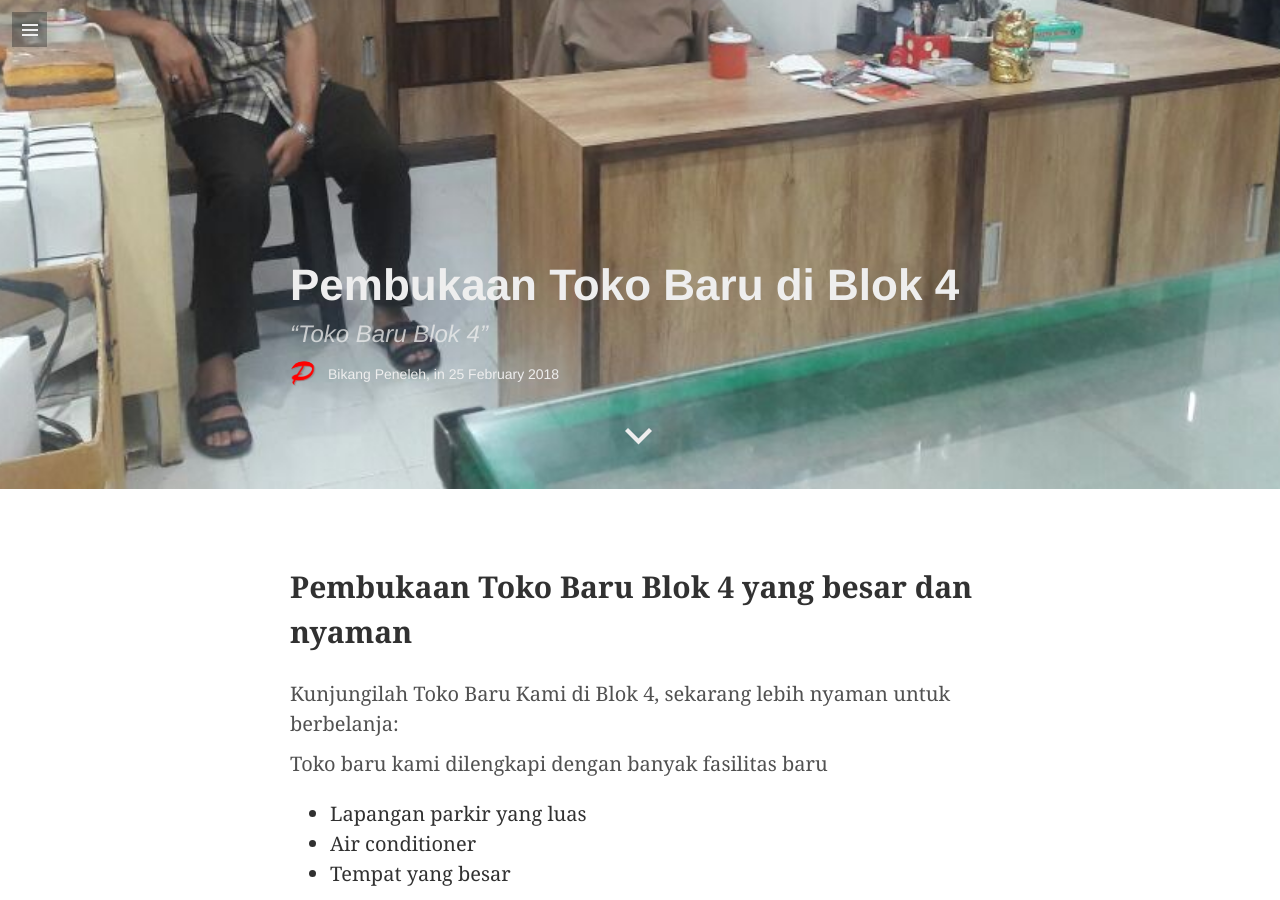
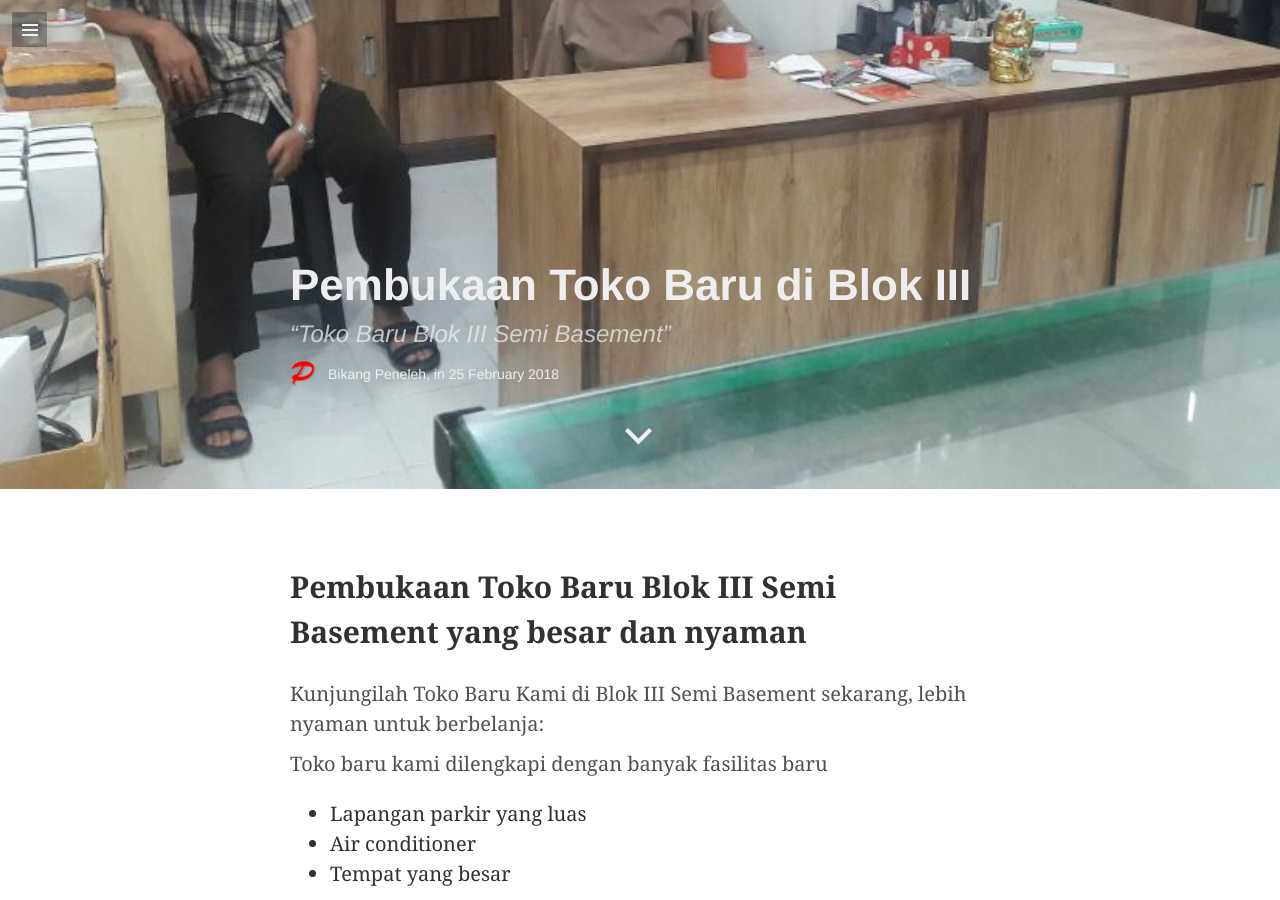
Before and after one commit to bikangpeneleh/bikangpeneleh, a Jekyll site: the page built from _posts/2018-02-25-pembukaan-toko-baru.md, in a window 1280 px wide and 900 px high, scrolled down 411 px. Built offline with Jekyll 4.4.1, drawn with Linux system fonts in a browser that asks for light colours; some web fonts are replaced; comment, search, counter and statistics services are not loaded; some of the changed text lies outside the part shown.

Commit message:
Fix Address
Fix Address

```diff
--- a/_posts/2018-02-25-pembukaan-toko-baru.md
+++ b/_posts/2018-02-25-pembukaan-toko-baru.md
@@ -1,17 +1,17 @@
 ---
 layout: post
-title: Pembukaan Toko Baru di Blok 4
-quote: "Toko Baru Blok 4"
+title: Pembukaan Toko Baru di Blok III
+quote: "Toko Baru Blok III Semi Basement"
 image:
       url: /media/toko_baru_Feb2018/toko_baru_01.jpeg
 tags:
-- Toko Baru Blok 4
+- Toko Baru Blok III
 theme_color: 302F2D
 ---
 
-## Pembukaan Toko Baru Blok 4 yang besar dan nyaman
+## Pembukaan Toko Baru Blok III Semi Basement yang besar dan nyaman
 
-Kunjungilah Toko Baru Kami di Blok 4, sekarang lebih nyaman untuk berbelanja:
+Kunjungilah Toko Baru Kami di Blok III Semi Basement sekarang, lebih nyaman untuk berbelanja:
 
 Toko baru kami dilengkapi dengan banyak fasilitas baru
 
@@ -37,4 +37,9 @@ Toko baru kami dilengkapi dengan banyak fasilitas baru
 {% include lightbox-image.html group="toko_baru" url="/media/toko_baru_Feb2018/toko_baru_08.jpeg" width="100%" description="Macam Macam Kue" %}
 
 
+<br/>Proyek Senen Blok III
+<br/>Telp: (021) 421 4950, (021) 421 0374
+<br/>HP: 0815 878 0829, 0812 85818833, 0818 07078628, 0812 12126828 (Swan)
+<br/>
+
 <iframe src="https://www.google.com/maps/embed?pb=!1m18!1m12!1m3!1d3966.664080066394!2d106.84088471476886!3d-6.175705695528928!2m3!1f0!2f0!3f0!3m2!1i1024!2i768!4f13.1!3m3!1m2!1s0x0%3A0x192a0c035f8a9d86!2sBikang+Peneleh+Senen!5e0!3m2!1sen!2s!4v1504519029275" width="600" height="450" frameborder="0" style="border:0" allowfullscreen></iframe>
```
Also changed, not shown: _posts/2009-02-04-peneleh-menerima-pesanan.md (+1 -1 lines), contactus.md (+1 -1 lines).
